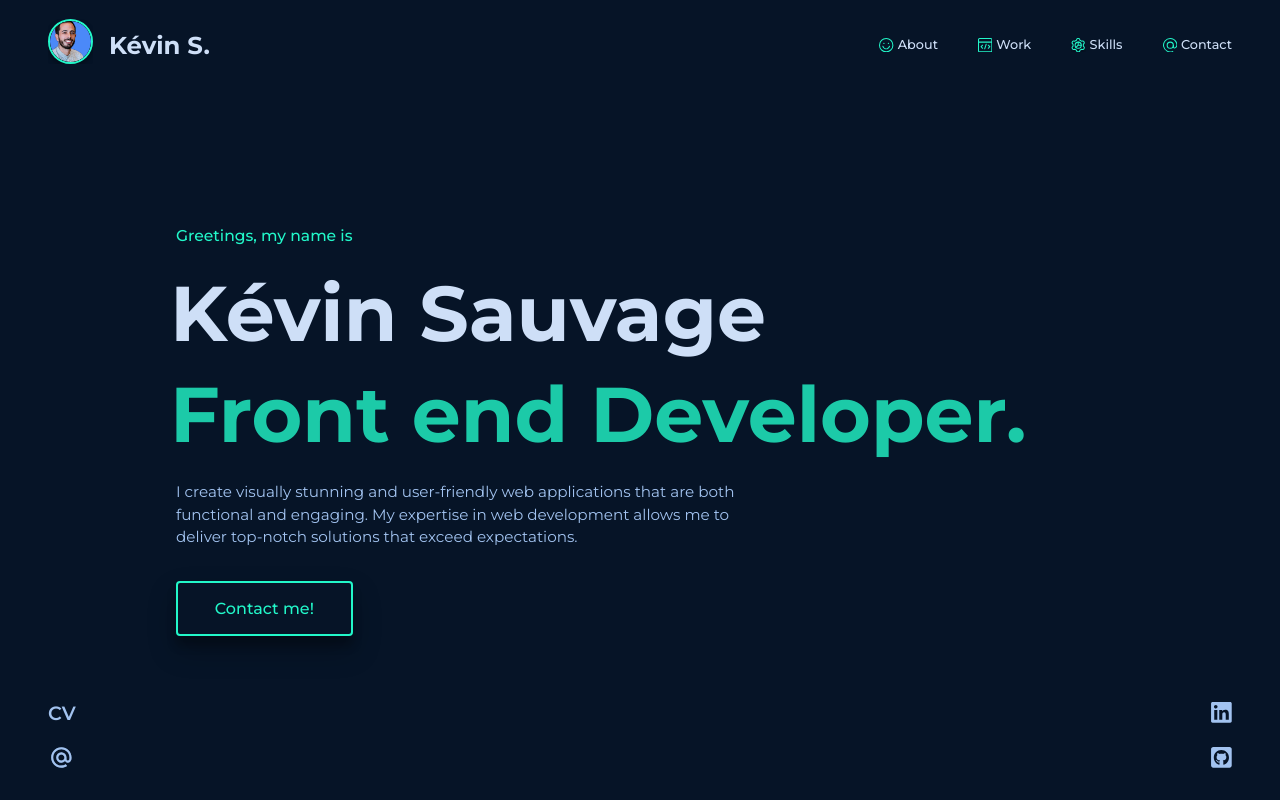
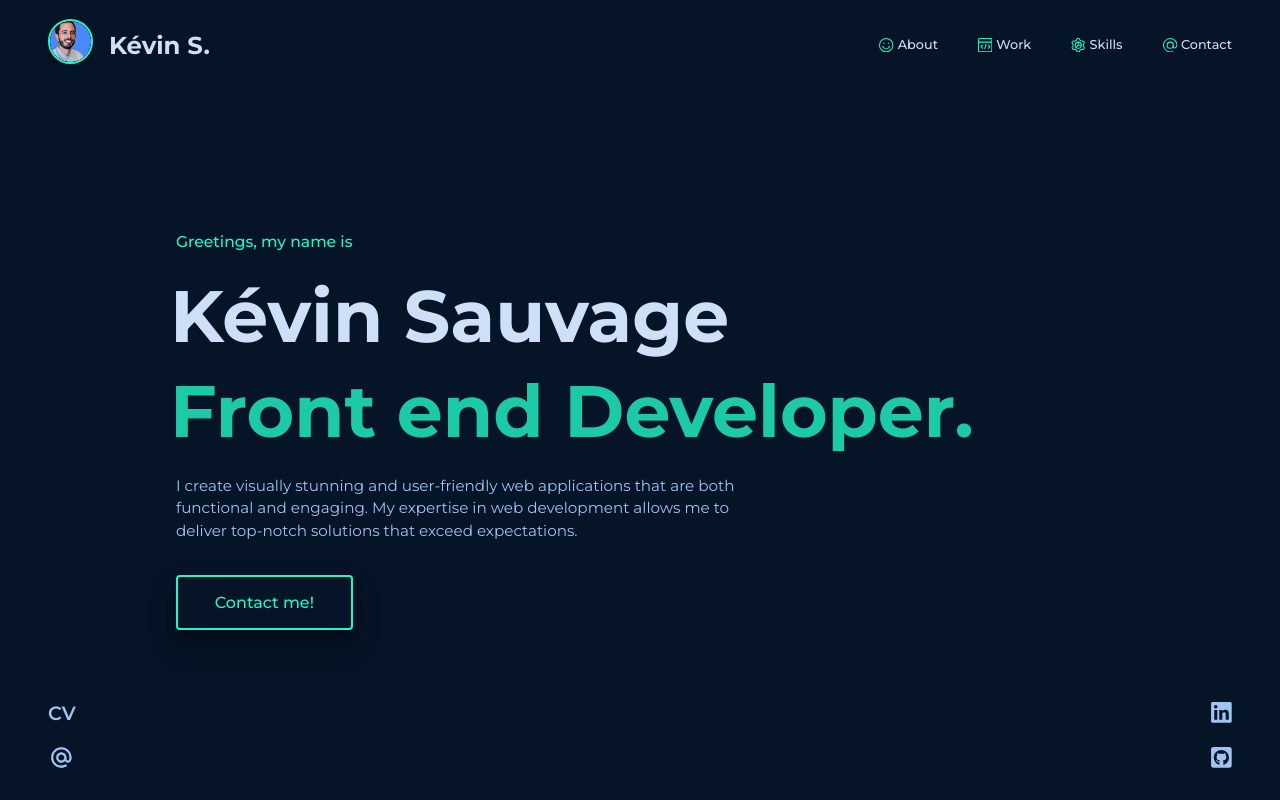
Before and after one commit to kevinsauvage/next-portfolio, a Next.js app: page / in a window 1280 px wide. Shown: the top 800 px of the page. Built offline with nearby package versions, Linux system fonts and the light colour scheme.

Commit message:
update  title font size

```diff
--- a/src/component/Banner/Banner.module.scss
+++ b/src/component/Banner/Banner.module.scss
@@ -30,7 +30,7 @@
   }
 
   h1 {
-    @include font-size(1.7rem, 5.9rem);
+    @include font-size(1.7rem, 5.5rem);
     position: relative;
     left: -6px;
     line-height: 1.3;
@@ -43,7 +43,7 @@
   h2 {
     position: relative;
     left: -6px;
-    @include font-size(1.7rem, 5.9rem);
+    @include font-size(1.7rem, 5.5rem);
     width: fit-content;
     color: var(--primary);
     color: rgba(var(--rgb-primary), 0.8);
```
